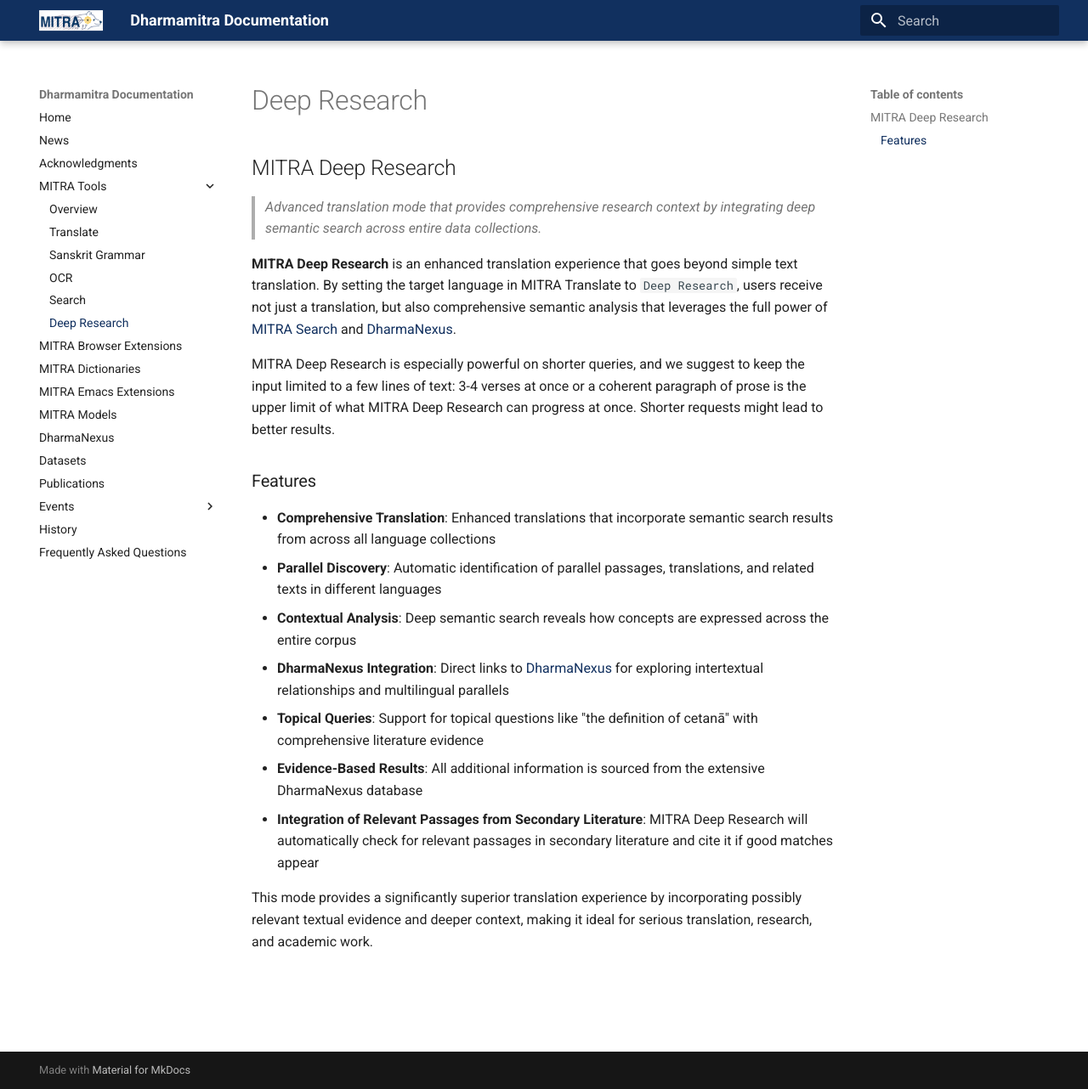
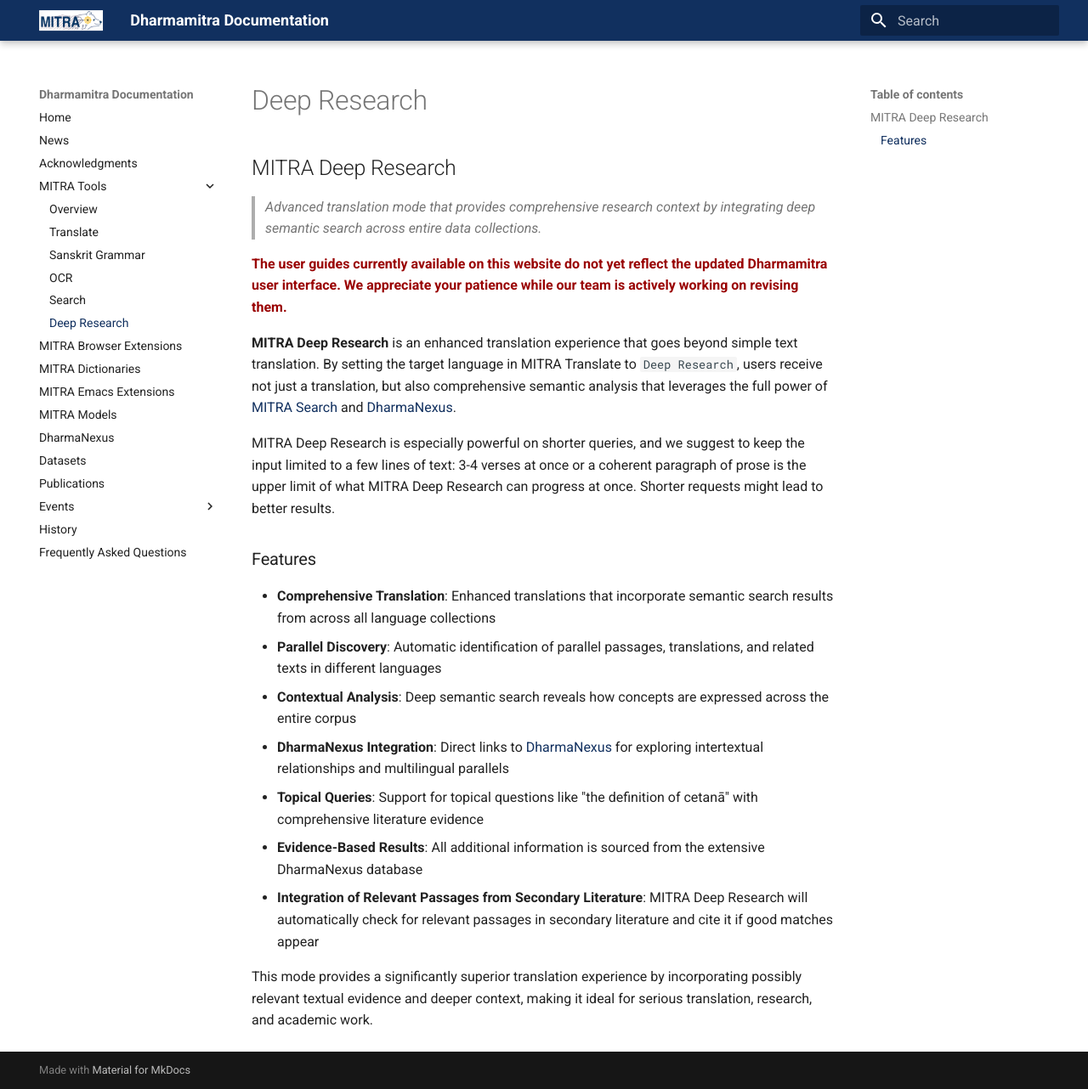
Before and after one commit to dharmamitra/dharmamitra-guides, an MkDocs documentation site: the page built from docs/mitra_tools/deep_research.md, in a window 1280 px wide and 1282 px high. Shown: the whole window at 85% size. Built offline with MkDocs 1.6.1 and Material for MkDocs 9.7.7, drawn with Linux system fonts in a browser that asks for light colours.

Commit message:
Update deep_research.md

```diff
--- a/docs/mitra_tools/deep_research.md
+++ b/docs/mitra_tools/deep_research.md
@@ -1,6 +1,8 @@
 ## MITRA Deep Research
 
 > *Advanced translation mode that provides comprehensive research context by integrating deep semantic search across entire data collections.*
+
+<span style="color: #990000; font-weight: bold;">The user guides currently available on this website do not yet reflect the updated Dharmamitra user interface. We appreciate your patience while our team is actively working on revising them.</span>
 
 **MITRA Deep Research** is an enhanced translation experience that goes beyond simple text translation. By setting the target language in MITRA Translate to `Deep Research`, users receive not just a translation, but also comprehensive semantic analysis that leverages the full power of [MITRA Search](search.md) and [DharmaNexus](../../dharmanexus.md).
 
```
